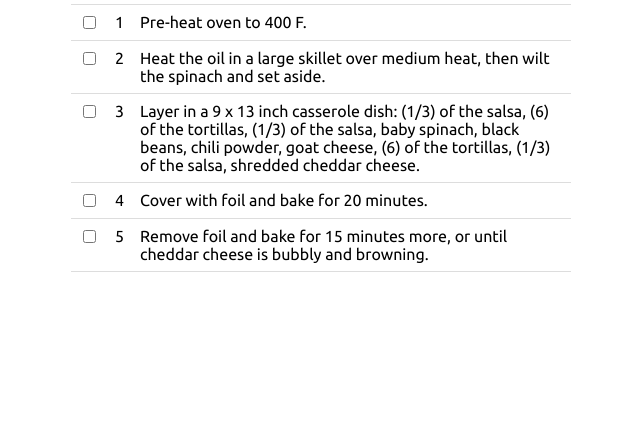
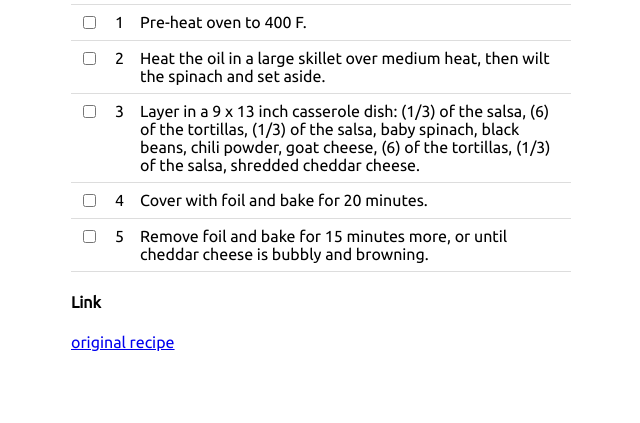
Before and after one commit to jessexknight/foodbook, a PHP site: page / in a window 1280 px wide. Shown: the part 660-1083 px from the top of the page, without its empty margins (1-641 px from the left). Before the commit the page ends 932 px from the top, so only its background shows below. Run offline with PHP 8.4, Linux system fonts and the light colour scheme; some libraries are stand-ins or nearby versions.

Commit message:
try to add link

```diff
--- a/css/style.css
+++ b/css/style.css
@@ -1,6 +1,6 @@
 body {
   font-family: 'Ubuntu', sans-serif;
-  padding: 20px 5% 0% 5%;
+  padding: 20px 5% 5% 5%;
 }
 table {
   border-collapse: collapse;
--- a/index.html
+++ b/index.html
@@ -17,6 +17,9 @@
   <h2>Instructions</h2>
   <div id='instructions'></div>
 
+  <h4>Link</h4>
+  <div id='link'></div>
+
   <script src='js/load.js'></script>
 </body>
 </html>
--- a/js/load.js
+++ b/js/load.js
@@ -46,6 +46,8 @@ $(document).ready(function(){
       )
     }
     s['instructions'] += '</table>'
+    // link
+    s['link'] = '<a href="'+data['link']+'" target="_blank">original recipe</a>'
     // update the dom
     $('#page-title').html(data['title'])
     for (id in s){
--- a/recipes/enchilada-casserole.json
+++ b/recipes/enchilada-casserole.json
@@ -20,5 +20,6 @@
     "Layer in a 9 x 13 inch casserole dish: (1/3) of the salsa, (6) of the tortillas, (1/3) of the salsa, baby spinach, black beans, chili powder, goat cheese, (6) of the tortillas, (1/3) of the salsa, shredded cheddar cheese.",
     "Cover with foil and bake for 20 minutes.",
     "Remove foil and bake for 15 minutes more, or until cheddar cheese is bubbly and browning."
-  ]
+  ],
+  "source": "http://kiwiandbean.com/make-ahead-enchilada-casserole/"
 }
```
